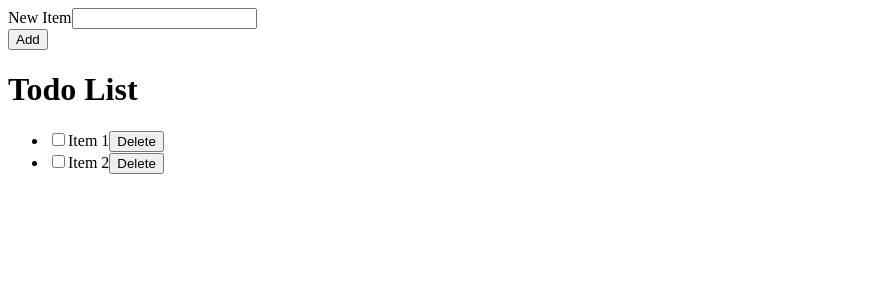
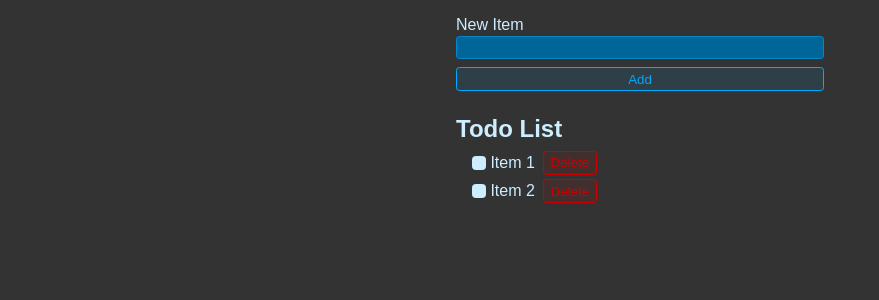
Before and after one commit to Shree-77/To-do-App, a React (Vite) app: page / in a window 1280 px wide. Shown: the top 300 px of the page, without its empty margins (0-879 px from the left). Built offline with nearby package versions, Linux system fonts and the light colour scheme.

Commit message:
added css

```diff
--- a/src/App.jsx
+++ b/src/App.jsx
@@ -1,3 +1,5 @@
+import "./styles.css"
+
 export default function App(){
   return (
   <>
--- a/src/main.jsx
+++ b/src/main.jsx
@@ -1,6 +1,7 @@
 import React from 'react'
 import ReactDOM from 'react-dom/client'
 import App from './App.jsx'
+
 
 
 ReactDOM.createRoot(document.getElementById('root')).render(
--- a/src/styles.css
+++ b/src/styles.css
@@ -0,0 +1,140 @@
+* {
+    font-family: Arial, Helvetica, sans-serif;
+    box-sizing: border-box;
+}
+
+body {
+    background: #333;
+    color: hsl(200, 100%, 90%);
+    max-width: 400px;
+    padding: 1rem;
+    margin: 0 auto;
+}
+
+.new-item-form {
+    display: flex;
+    flex-direction: column;
+    gap: 0.5rem;
+}
+
+.form-row {
+    display: flex;
+    flex-direction: column;
+    gap: 0.1rem;
+}
+
+.btn {
+    background: hsl(200, 100%, 50%, 0.1);
+    border: 1px solid hsl(200, 100%, 50%);
+    color: hsl(200, 100%, 50%);
+    padding: 0.25em 0.5em;
+    border-radius: 0.25em;
+    cursor: pointer;
+    outline: none;
+}
+
+.btn:hover,
+.btn:focus-visible {
+    background: hsl(200, 100%, 50%, 0.2);
+}
+
+.btn.btn-danger {
+    background: hsl(0, 100%, 40%, 0.1);
+    border: 1px solid hsl(0, 100%, 40%);
+    color: hsl(0, 100%, 40%);
+}
+
+.btn.btn-danger:hover,
+.btn.btn-danger:focus-visible {
+    background: hsl(0, 100%, 40%, 0.2);
+}
+
+.new-item-form input {
+    outline: none;
+    border: 1px solid hsl(200, 100%, 40%);
+    background: hsl(200, 100%, 30%);
+    border-radius: 0.25em;
+    padding: 0.25em 0.5em;
+    color: hsl(200, 100%, 90%);
+}
+
+.new-item-form input:focus {
+    border: 1px solid hsl(200, 100%, 70%);
+}
+
+.header {
+    font-size: 1.5rem;
+    margin-top: 1.5rem;
+    margin-bottom: 0.5rem;
+}
+
+.list {
+    margin: 0;
+    padding: 0;
+    margin-left: 1rem;
+    list-style: none;
+}
+
+.list li:has(input:checked) label {
+    color: hsl(200, 20%, 40%);
+}
+
+.list {
+    display: flex;
+    flex-direction: column;
+    gap: 0.3rem;
+}
+
+.list li {
+    display: flex;
+    gap: 0.5rem;
+    align-items: center;
+}
+
+.list li label {
+    display: flex;
+    gap: 0.25rem;
+    cursor: pointer;
+    align-items: center;
+}
+
+.list li:has(input:focus-visible) label {
+    outline: 1px solid hsl(200, 100%, 50%);
+}
+
+.list li input {
+    outline: none;
+    width: 0;
+    height: 0;
+    appearance: none;
+    pointer-events: none;
+    position: absolute;
+}
+
+.list li label::before {
+    content: "";
+    display: block;
+    width: 0.9rem;
+    height: 0.9rem;
+    background: hsl(200, 100%, 90%);
+    border-radius: 0.25em;
+    display: flex;
+    justify-content: center;
+    align-items: center;
+}
+
+.list li label:hover::before {
+    background: hsl(200, 100%, 80%);
+}
+
+.list li:has(input:checked) label::before {
+    content: "✔";
+    background: hsl(200, 100%, 40%);
+    color: hsl(200, 100%, 90%);
+    font-size: 0.75rem;
+    font-weight: bold;
+}
+
+.list li:has(input:checked) label:hover::before {
+    background: hsl(200, 100%, 30%);
+}
```
